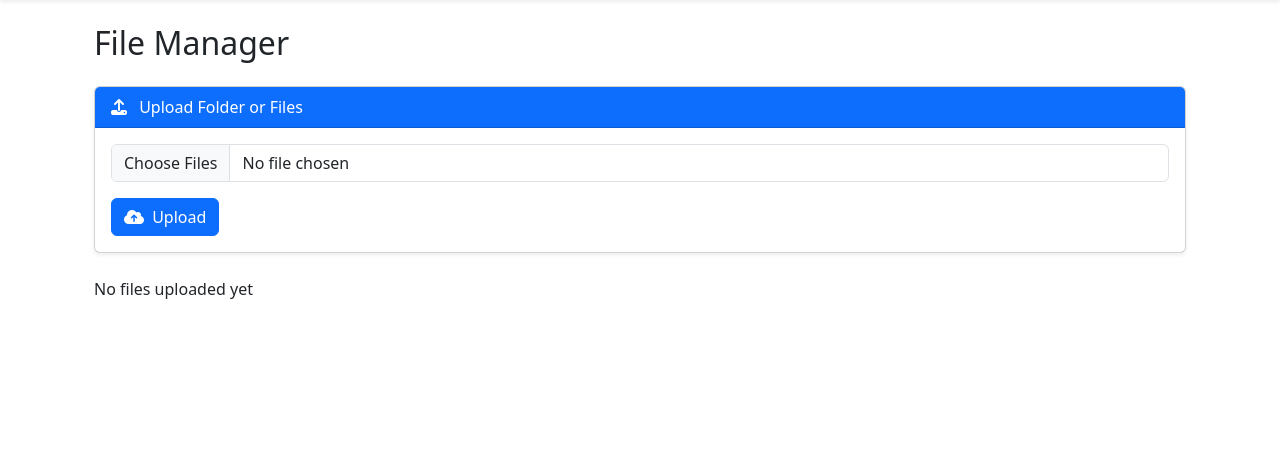
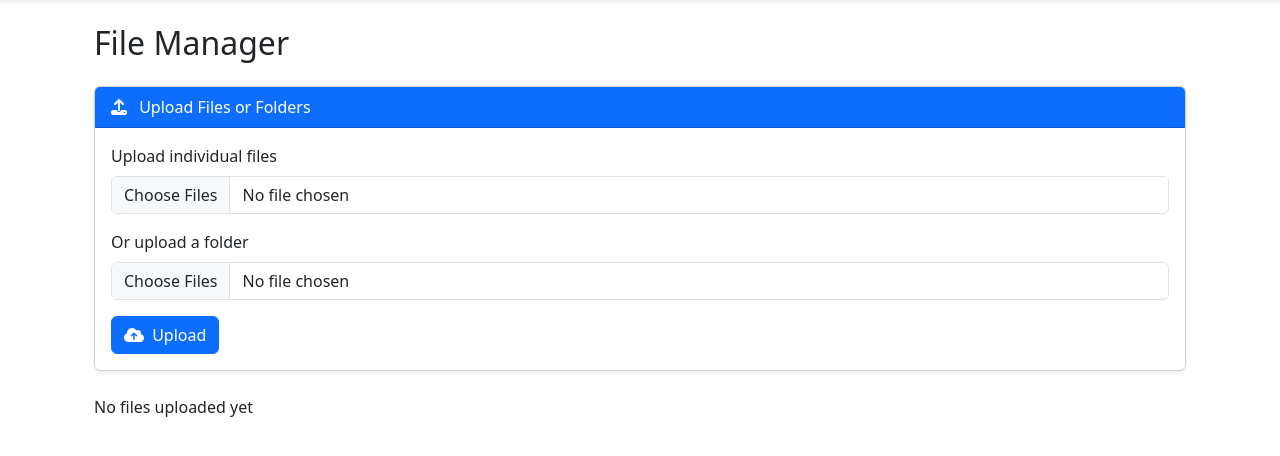
Before and after one commit to TanaboonJew/WebUI_new, a Django app: page /files/ in a window 1280 px wide. Shown: the part 57-513 px from the top of the page. Run offline with Django 5.2, Linux system fonts and the light colour scheme; the visitor is signed in with stand-in values (Sample User, id 1); parts of the project's set-up code (start-up, migrations or seed data) failed here and were passed over; some libraries are stand-ins or nearby versions.

Commit message:
fix ui for upload file

```diff
--- a/core/templates/core/file_manager.html
+++ b/core/templates/core/file_manager.html
@@ -8,18 +8,25 @@
 
     <div class="card shadow-sm mb-4 mt-4">
         <div class="card-header bg-primary text-white">
-            <i class="fas fa-upload me-2"></i> Upload Folder or Files
+            <i class="fas fa-upload me-2"></i> Upload Files or Folders
         </div>
         <div class="card-body">
             <form method="post" enctype="multipart/form-data">
                 {% csrf_token %}
+
+                <label class="form-label">Upload individual files</label>
+                <input type="file" name="files" multiple class="form-control mb-3">
+
+                <label class="form-label">Or upload a folder</label>
                 <input type="file" name="files" webkitdirectory directory multiple class="form-control mb-3">
+
                 <button type="submit" class="btn btn-primary">
                     <i class="fas fa-cloud-upload-alt me-1"></i> Upload
                 </button>
             </form>
         </div>
     </div>
+
 
 
     {% if files %}
```
